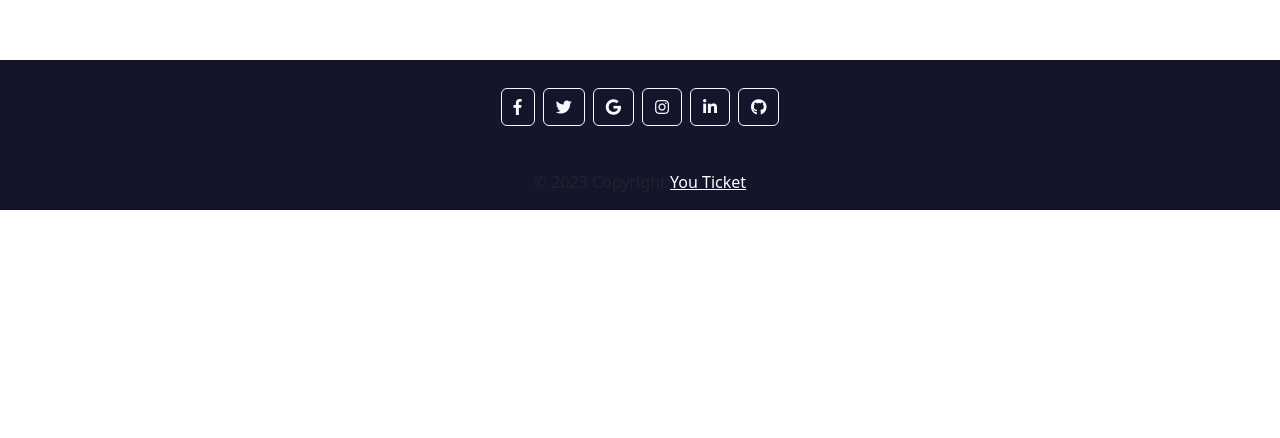
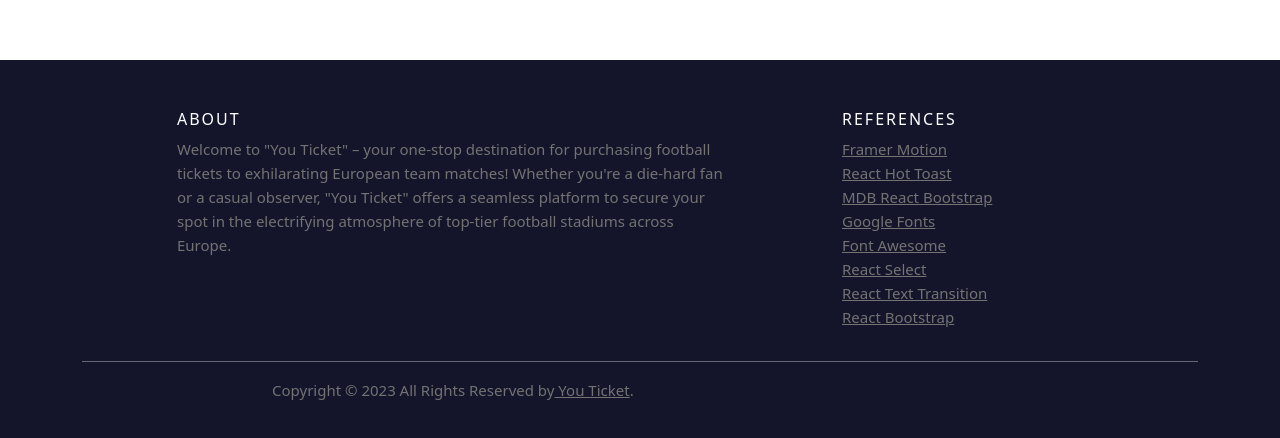
Before and after one commit to iaw-2023/Acttis-Moran-React, a React app: page /cart in a window 1280 px wide. Shown: the part 1156-1594 px from the top of the page. Before the commit the page ends 1366 px from the top, so only its background shows below. Built offline with nearby package versions, Linux system fonts and the light colour scheme.

Commit message:
Footer finished

```diff
--- a/src/components/pagewrappers/PageFooter.js
+++ b/src/components/pagewrappers/PageFooter.js
@@ -1,84 +1,67 @@
 import "../../css/footer.css";
-import { MDBFooter, MDBBtn, MDBIcon, MDBContainer } from "mdb-react-ui-kit";
 
 export default function PageFooter() {
   return (
-    <MDBFooter className="footer-container text-center">
-      <MDBContainer className="p-4 pb-0">
-        <section className="mb-4">
-          <MDBBtn
-            outline
-            color="light"
-            floating
-            className="m-1"
-            href="#!"
-            role="button"
-          >
-            <MDBIcon fab icon="facebook-f" />
-          </MDBBtn>
+    <footer className="site-footer">
+      <div className="container">
+        <div className="row">
+          <div className="col-sm-12 col-md-6">
+            <h6>About</h6>
+            <p className="text-justify">
+              Welcome to "You Ticket" – your one-stop destination for purchasing
+              football tickets to exhilarating European team matches! Whether
+              you're a die-hard fan or a casual observer, "You Ticket" offers a
+              seamless platform to secure your spot in the electrifying
+              atmosphere of top-tier football stadiums across Europe.
+            </p>
+          </div>
 
-          <MDBBtn
-            outline
-            color="light"
-            floating
-            className="m-1"
-            href="#!"
-            role="button"
-          >
-            <MDBIcon fab icon="twitter" />
-          </MDBBtn>
-
-          <MDBBtn
-            outline
-            color="light"
-            floating
-            className="m-1"
-            href="#!"
-            role="button"
-          >
-            <MDBIcon fab icon="google" />
-          </MDBBtn>
-          <MDBBtn
-            outline
-            color="light"
-            floating
-            className="m-1"
-            href="#!"
-            role="button"
-          >
-            <MDBIcon fab icon="instagram" />
-          </MDBBtn>
-
-          <MDBBtn
-            outline
-            color="light"
-            floating
-            className="m-1"
-            href="#!"
-            role="button"
-          >
-            <MDBIcon fab icon="linkedin-in" />
-          </MDBBtn>
-
-          <MDBBtn
-            outline
-            color="light"
-            floating
-            className="m-1"
-            href="#!"
-            role="button"
-          >
-            <MDBIcon fab icon="github" />
-          </MDBBtn>
-        </section>
-      </MDBContainer>
-
-      <div className="text-center p-3">
-        © 2023 Copyright:
-        <a className="text-white" href="#">
-          You Ticket
-        </a>
+          <div className="col-xs-6 col-md-3">
+            <h6>References</h6>
+            <ul className="footer-links">
+              <li>
+                <a href="https://www.framer.com/motion/">Framer Motion</a>
+              </li>
+              <li>
+                <a href="https://react-hot-toast.com/">React Hot Toast</a>
+              </li>
+              <li>
+                <a href="https://mdbootstrap.com/docs/react/">
+                  MDB React Bootstrap
+                </a>
+              </li>
+              <li>
+                <a href="https://fonts.google.com/">Google Fonts</a>
+              </li>
+              <li>
+                <a href="https://fontawesome.com/">Font Awesome</a>
+              </li>
+              <li>
+                <a href="https://react-select.com/home">React Select</a>
+              </li>
+              <li>
+                <a href="https://www.npmjs.com/package/react-text-transition">
+                  React Text Transition
+                </a>
+              </li>
+              <li>
+                <a href="https://react-bootstrap.github.io/">React Bootstrap</a>
+              </li>
+            </ul>
+          </div>
+        </div>
+        <hr />
       </div>
-    </MDBFooter>
+      <div className="container">
+        <div className="row">
+          <div className="col-md-8 col-sm-6 col-xs-12">
+            <p className="copyright-text">
+              Copyright &copy; 2023 All Rights Reserved by
+              <a href="#"> You Ticket</a>.
+            </p>
+          </div>
+        </div>
+      </div>
+    </footer>
   );
 }
--- a/src/components/pagewrappers/PageWrapper.js
+++ b/src/components/pagewrappers/PageWrapper.js
@@ -64,13 +64,7 @@ export default function PageWrapper(props) {
               </Link>
             </div>
 
-            <ul className="page__wrapper__navbar__list">
-              <li className="page__wrapper__navbar__list__item">
-                <span className="page__wrapper__navbar__list__item__text">
-                  Contact
-                </span>
-              </li>
-            </ul>
+            <ul className="page__wrapper__navbar__list"></ul>
           </div>
           <Link className="page__wrapper__navbar__cart" to="/cart">
             <MDBIcon
--- a/src/css/footer.css
+++ b/src/css/footer.css
@@ -1,3 +1,79 @@
-.footer-container {
-  background-color: var(--nav-color);
+.row {
+  justify-content: space-evenly;
 }
+
+.site-footer
+{
+  background-color:var(--nav-color);
+  padding:45px 0 20px;
+  font-size:15px;
+  line-height:24px;
+  color:#737373;
+}
+.site-footer hr
+{
+  border-top-color:#bbb;
+  opacity:0.5
+}
+.site-footer hr.small
+{
+  margin:20px 0
+}
+.site-footer h6
+{
+  color:#fff;
+  font-size:16px;
+  text-transform:uppercase;
+  margin-top:5px;
+  letter-spacing:2px
+}
+.site-footer a
+{
+  color:#737373;
+}
+.site-footer a:hover
+{
+  color:#3366cc;
+  text-decoration:none;
+}
+.footer-links
+{
+  padding-left:0;
+  list-style:none;
+}
+.footer-links li
+{
+  display:block
+}
+.footer-links a
+{
+  color:#737373
+}
+.footer-links a:active,.footer-links a:focus,.footer-links a:hover
+{
+  color:#3366cc;
+  text-decoration:none;
+}
+.footer-links.inline li
+{
+  display:inline-block
+}
+
+@media (max-width:991px)
+{
+  .site-footer [class^=col-]
+  {
+    margin-bottom:30px
+  }
+}
+@media (max-width:767px)
+{
+  .site-footer
+  {
+    padding-bottom:0
+  }
+  .site-footer .copyright-text,.site-footer
+  {
+    text-align:center
+  }
+}
--- a/src/css/index.css
+++ b/src/css/index.css
@@ -6,7 +6,7 @@
   --nav-enterprise-color:#d6c7b5;
   --notification-color:rgba(216, 57, 57, 0.7);
   --notification-light-color:rgba(235, 168, 168, 0.7);
-  --nav-color-transparent:rgba(20, 20, 43, 0.6);
+  --nav-color-transparent:rgba(20, 20, 43, 0.5);
   --price-color:rgb(71, 165, 71);
   --text-color:white;
   --button-color:#a2a2cc;
```
